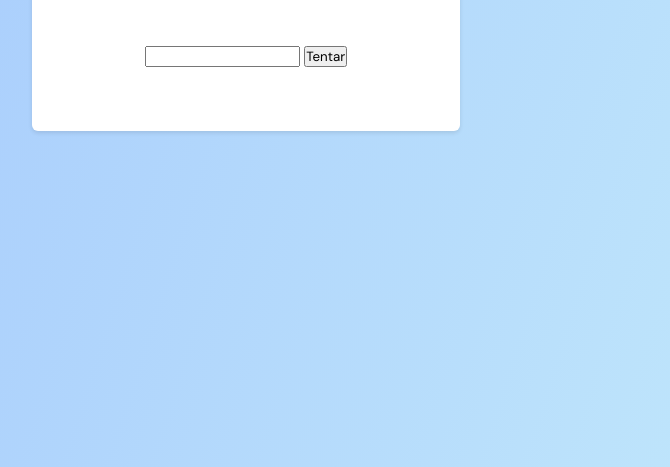
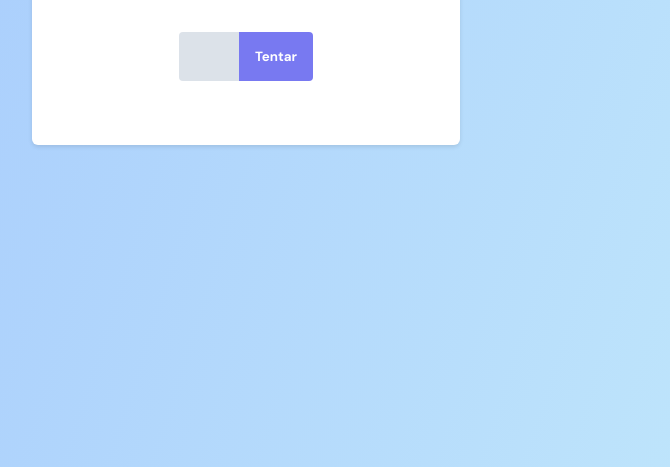
Before and after one commit to DaviF91/Stage05.Projeto01-Jogo-da-Advinhacao, a plain HTML site: page index.html in a window 1280 px wide. Shown: the part 333-800 px from the top of the page, without its empty margins (394-1064 px from the left). Drawn offline with Linux system fonts and the light colour scheme.

Commit message:
input and button

```diff
--- a/style.css
+++ b/style.css
@@ -55,4 +55,24 @@ p {
 
 form {
   margin-top: 4.8rem;
+  display: flex;
+  justify-content: center;
 }
+
+input, button {
+  border: none;
+  padding: 1.6rem;
+}
+
+input {
+  background-color: #DCE2E9 ;
+  border-radius: .4rem 0 0 .4rem;
+  width: 6rem;
+}
+
+button {
+  background-color: #7879F1;
+  border-radius: 0 .4rem .4rem 0;
+  color: white;
+  font-weight: bold;
+}
```
